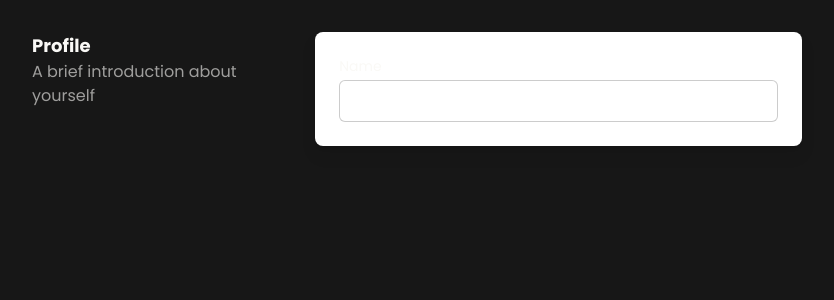
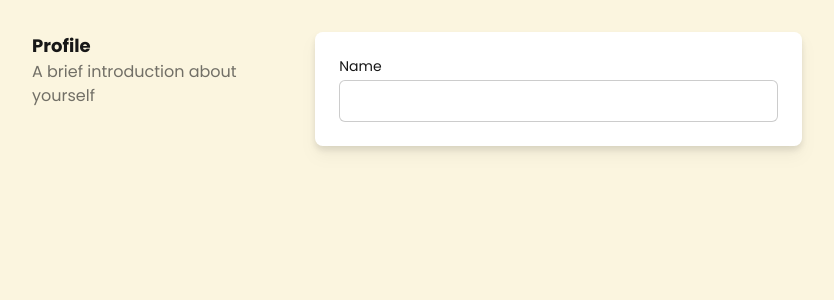
Before and after one commit to muhkyle17/creator-social-profile, a Next.js app: page / in a window 1280 px wide. Shown: the top 300 px of the page, without its empty margins (0-834 px from the left). Built offline with nearby package versions, Linux system fonts and the light colour scheme.

Commit message:
Add tailwind config colors

```diff
--- a/src/app/globals.css
+++ b/src/app/globals.css
@@ -3,18 +3,19 @@
 @tailwind utilities;
 
 :root {
-  --foreground: #faf9f6;
+  --foreground: #fbf5df;
   --background: #171717;
+  --white: #ffffff;
 }
 
-@media (prefers-color-scheme: dark) {
+/* @media (prefers-color-scheme: dark) {
   :root {
     --foreground: #0a0a0a;
     --background: #faf9f6;
   }
-}
+} */
 
 body {
-  color: var(--foreground);
-  background: var(--background);
+  color: var(--background);
+  background: var(--foreground);
 }
--- a/tailwind.config.js
+++ b/tailwind.config.js
@@ -10,6 +10,7 @@
       colors: {
         background: 'var(--background)',
         foreground: 'var(--foreground)',
+        white: 'var(--white)',
       },
       fontFamily: {
         sans: ['var(--font-poppins)'],
```
